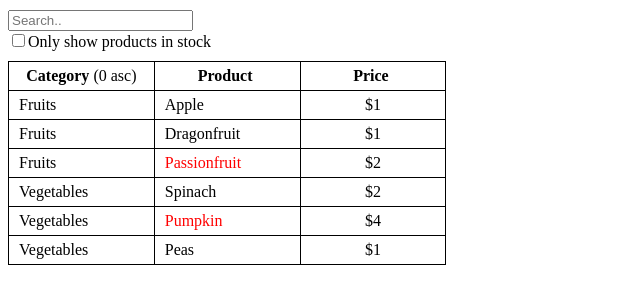
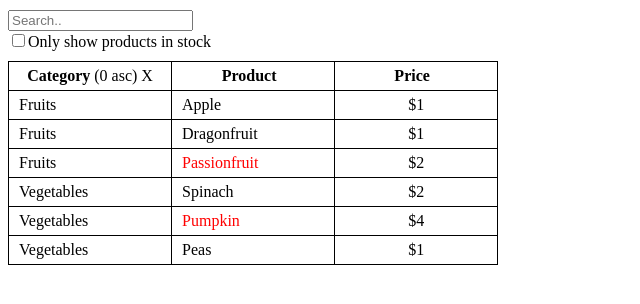
Before and after one commit to geremiasanti/react-datatable, a React (Create React App) app: page / in a window 1280 px wide. Shown: the top 304 px of the page, without its empty margins (0-640 px from the left). Built offline with nearby package versions, Linux system fonts and the light colour scheme.

Commit message:
added "remove ordering"

```diff
--- a/src/App.js
+++ b/src/App.js
@@ -69,12 +69,18 @@ function ProductTable({products, filterText, inStockOnly}) {
 		asc: true,
 	}]);
 
-	function handleOrdering(prop) {
+	function handleOrdering(prop, remove = false) {
 		const nextOrderColumns = orderColumns.slice();
 
 		const samePropValue = (ord) => ord.prop === prop;
 		const existingOrderColumn= orderColumns.find(samePropValue)
 		const orderColumnPriority = orderColumns.findIndex(samePropValue)
+
+		if(remove) {
+			nextOrderColumns.splice(orderColumnPriority, 1);
+			setOrderColumns(nextOrderColumns);
+			return;
+		}
 
 		if(!existingOrderColumn) {
 			nextOrderColumns.push({
@@ -82,12 +88,10 @@ function ProductTable({products, filterText, inStockOnly}) {
 				asc: true,
 			})
 			setOrderColumns(nextOrderColumns);
-			return;
 		} else {
 			existingOrderColumn.asc = !existingOrderColumn.asc;
 			nextOrderColumns[orderColumnPriority] = existingOrderColumn;
 			setOrderColumns(nextOrderColumns);
-			return;
 		}
 	}
 
@@ -141,22 +145,40 @@ function ProductHeader({showColumns, orderColumns, onColumnHeaderClick}) {
 	const columnHeaders = showColumns.map(
 		(col) => {
 			let displayOrder = "";
+			let removeOrder = "";
 
 			const samePropValue = (ord) => ord.prop === col.prop;
 			const orderColumn = orderColumns.find(samePropValue)
 			const orderColumnPriority = orderColumns.findIndex(samePropValue)
-			if(orderColumn)
+			if(orderColumn) {
 				displayOrder =
 					`(${orderColumnPriority} ${orderColumn.asc ? 'asc' : 'desc'})`;
+				removeOrder = 'X'
+			}
+
 
 			return (
-				<th
-					key={col.prop}
-					onClick={() => onColumnHeaderClick(col.prop)}
-				>
-					{col.display}
+				<th key={col.prop}>
+					<span
+						style={{ cursor: 'pointer' }}
+						onClick={() => onColumnHeaderClick(col.prop)}
+					>
+						{col.display}
+					</span>
 					&nbsp;
-					<span style={{ fontWeight: 'normal' }}>{displayOrder}</span>
+					<span
+						style={{ fontWeight: 'normal', cursor: 'pointer' }}
+						onClick={() => onColumnHeaderClick(col.prop)}
+					>
+						{displayOrder}
+					</span>
+					&nbsp;
+					<span
+						style={{ fontWeight: 'normal', cursor: 'pointer' }}
+						onClick={() => onColumnHeaderClick(col.prop, true)}
+					>
+						{removeOrder}
+					</span>
 				</th>
 			)
 		}
```
